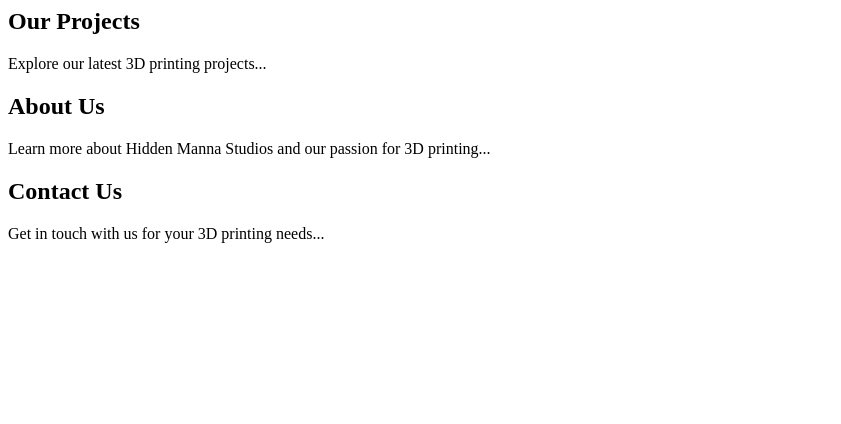
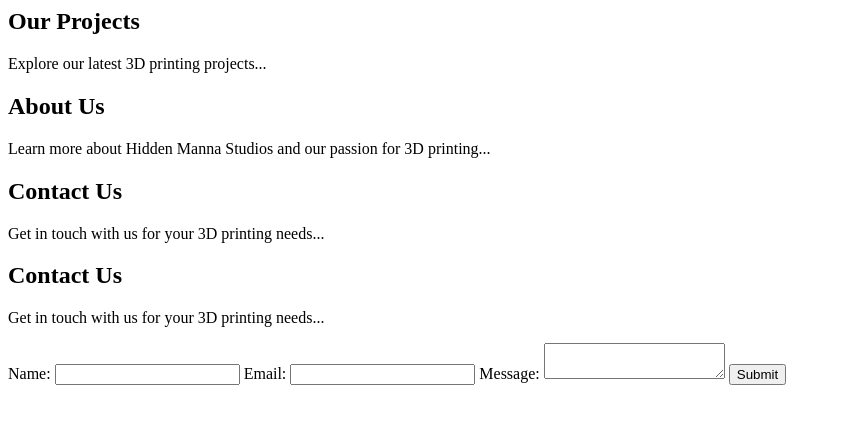
Before and after one commit to slymp3/hiddenmannastudios.github.io, a plain HTML site: page index.html in a window 1280 px wide. Shown: the whole page, without its empty margins (0-841 px from the left). Drawn offline with Linux system fonts and the light colour scheme.

Commit message:
Update index.html

```diff
--- a/index.html
+++ b/index.html
@@ -18,6 +18,26 @@
     <!-- Add a contact form or contact details here -->
 </section>
 
-<!-- ... More sections can be added as needed ... -->
+<!-- ... Previous code ... -->
+
+<section id="contact">
+    <h2>Contact Us</h2>
+    <p>Get in touch with us for your 3D printing needs...</p>
+
+    <form action="https://formspree.io/your-email" method="POST">
+        <label for="name">Name:</label>
+        <input type="text" id="name" name="name" required>
+
+        <label for="email">Email:</label>
+        <input type="email" id="email" name="email" required>
+
+        <label for="message">Message:</label>
+        <textarea id="message" name="message" required></textarea>
+
+        <button type="submit">Submit</button>
+    </form>
+</section>
 
 <!-- ... Previous code ... -->
+
+<!-- ... Previous code ... -->
```
